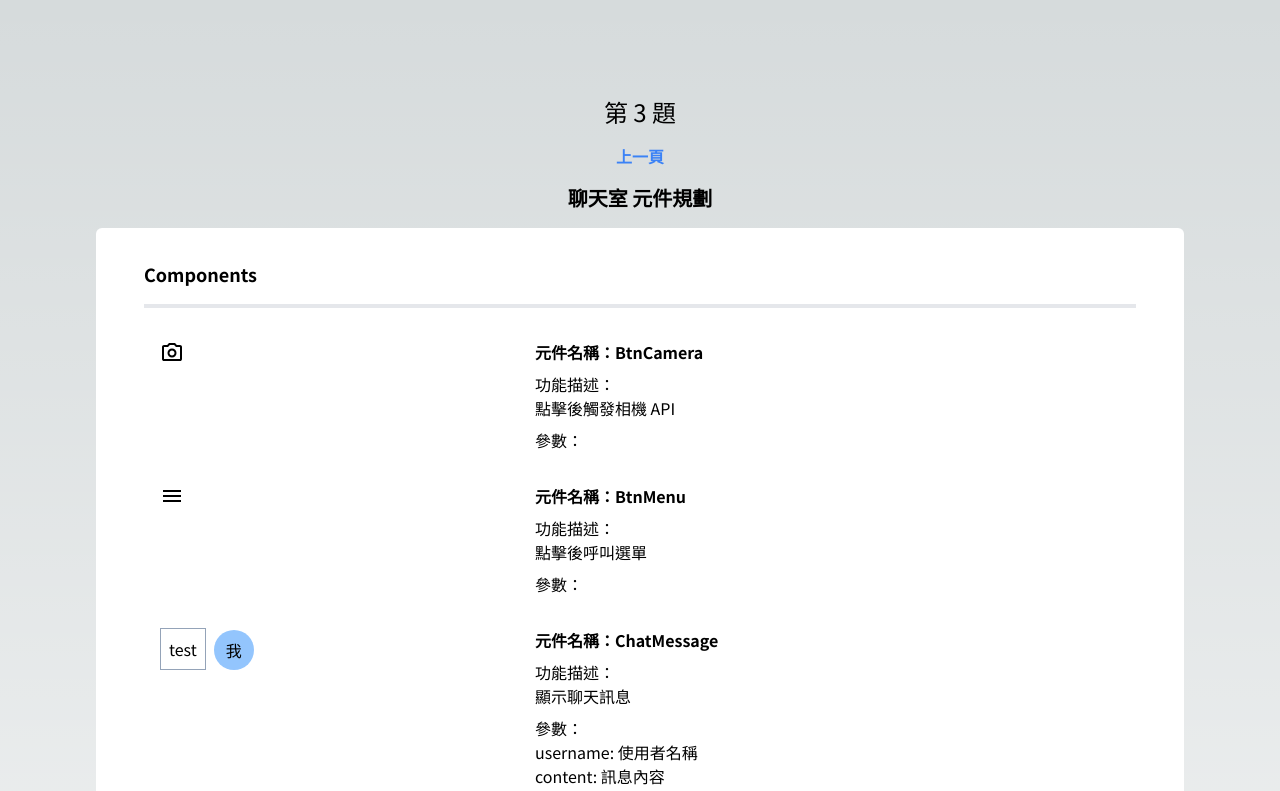
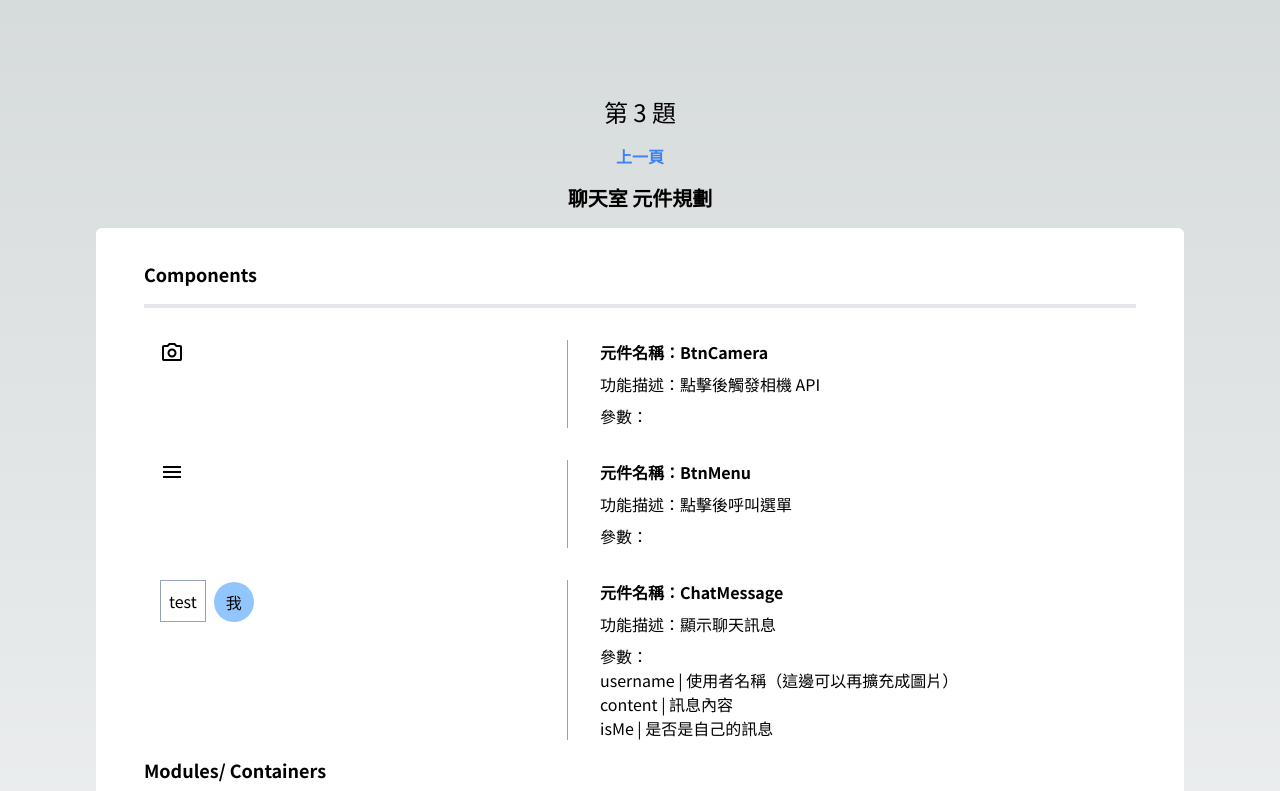
Before and after one commit to penspulse326/bat-mobile-test, a Next.js app: page /problem3 in a window 1280 px wide. Shown: the top 791 px of the page. Built offline with nearby package versions, Linux system fonts and the light colour scheme.

Commit message:
fixed: fix style

```diff
--- a/components/CompDesc/index.tsx
+++ b/components/CompDesc/index.tsx
@@ -9,16 +9,16 @@ function CompDesc({ comp, title, content, params }: PropsType) {
   return (
     <li className="flex p-4">
       <section className="w-full max-w-[375px]">{comp}</section>
+      <div className="mx-8 w-[1px] bg-slate-400" />
       <section>
         <h5 className="font-bold">元件名稱：{title}</h5>
-        <h6 className="mt-2">功能描述：</h6>
-        <p>{content}</p>
+        <h6 className="mt-2">功能描述：{content}</h6>
         <h6 className="mt-2">參數：</h6>
         {params && (
           <ul>
             {params.map(({ name, desc }) => (
               <li key={name}>
-                {name}: {desc}
+                {name} | {desc}
               </li>
             ))}
           </ul>
--- a/modules/CompDescBox/data.ts
+++ b/modules/CompDescBox/data.ts
@@ -19,7 +19,7 @@ export const componentList: CompDescType[] = [
     comp: ChatMessage,
     content: '顯示聊天訊息',
     params: [
-      { name: 'username', desc: '使用者名稱' },
+      { name: 'username', desc: '使用者名稱（這邊可以再擴充成圖片）' },
       { name: 'content', desc: '訊息內容' },
       { name: 'isMe', desc: '是否是自己的訊息' },
     ],
```
